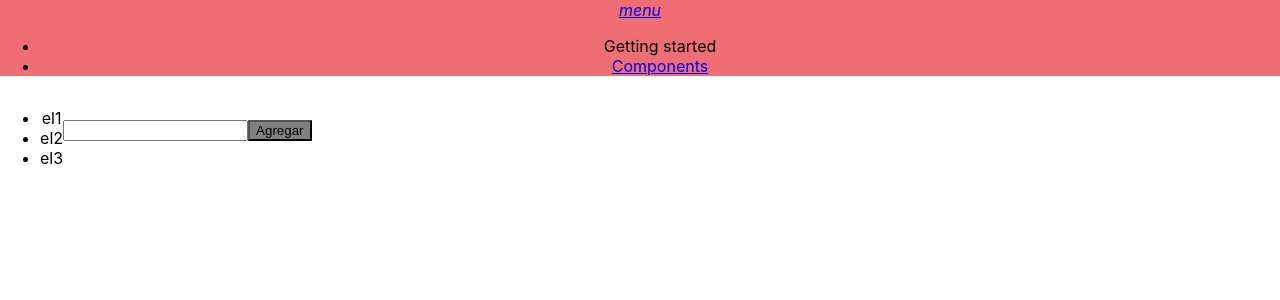
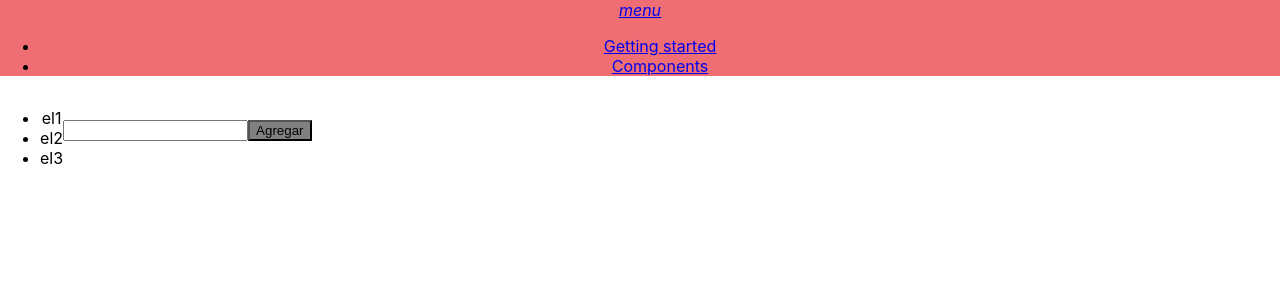
Before and after one commit to salvagit/edd-m3-pwfear-01, a React (Create React App) app: page / in a window 1280 px wide. Shown: the top 300 px of the page. Built offline with nearby package versions, Linux system fonts and the light colour scheme.

Commit message:
fix navbar component

```diff
--- a/src/components/NavBar/index.js
+++ b/src/components/NavBar/index.js
@@ -3,15 +3,17 @@ import "./styles.css";
 
 const NavBar = () => {
   return (
-    <nav class="">
-      <div class="nav-wrapper">
-        <a class="brand-logo center" />
-        <a href="#!" data-target="mobile-nav" class="sidenav-trigger">
-          <i class="material-icons">menu</i>
+    <nav className="">
+      <div className="nav-wrapper">
+        <a href="/" className="brand-logo center">
+          {" "}
         </a>
-        <ul class="hide-on-med-and-down left">
+        <a href="#!" data-target="mobile-nav" className="sidenav-trigger">
+          <i className="material-icons">menu</i>
+        </a>
+        <ul className="hide-on-med-and-down left">
           <li>
-            <a>Getting started</a>
+            <a href="/">Getting started</a>
           </li>
           <li>
             <a href="components.html">Components</a>
```
